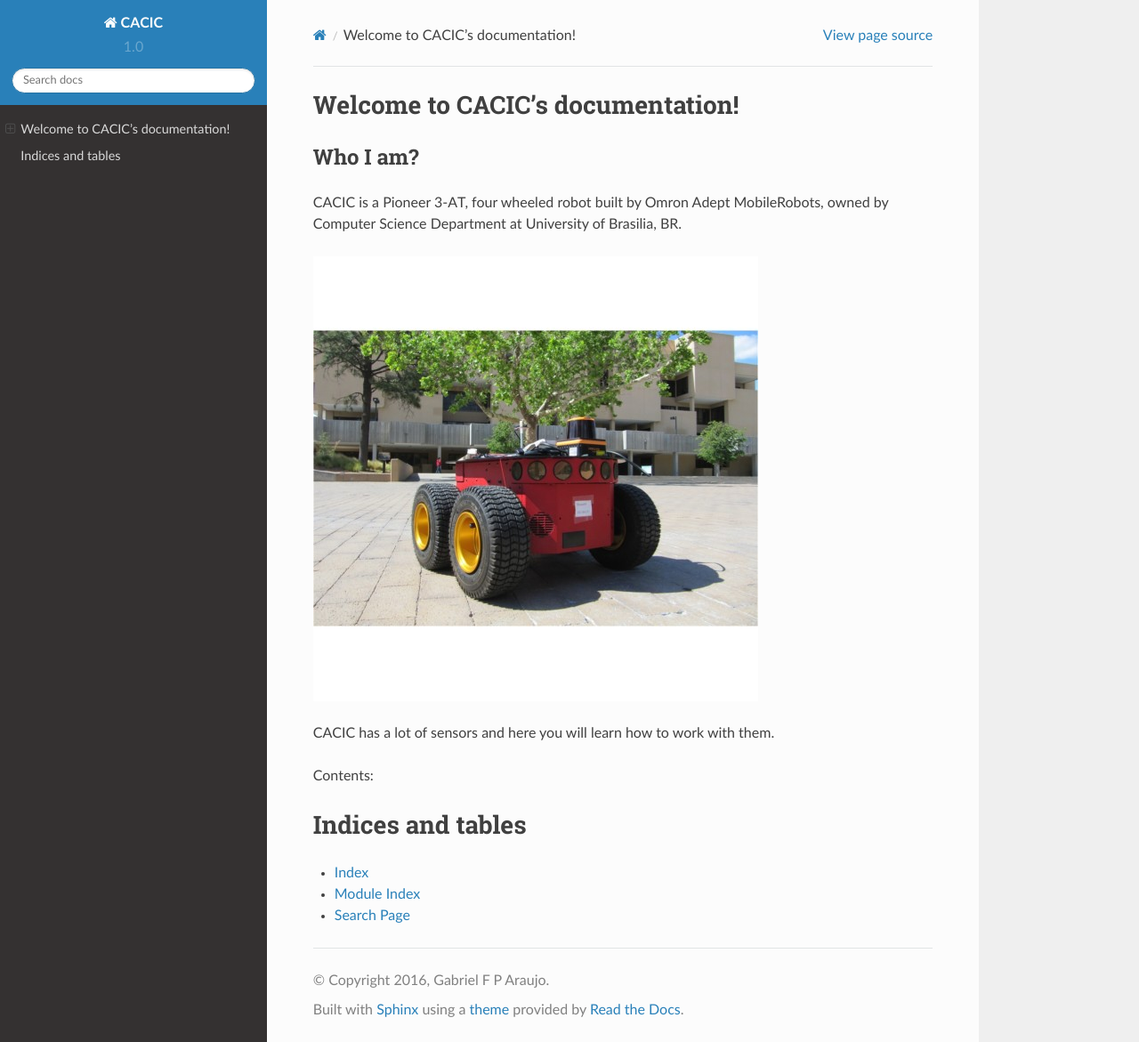
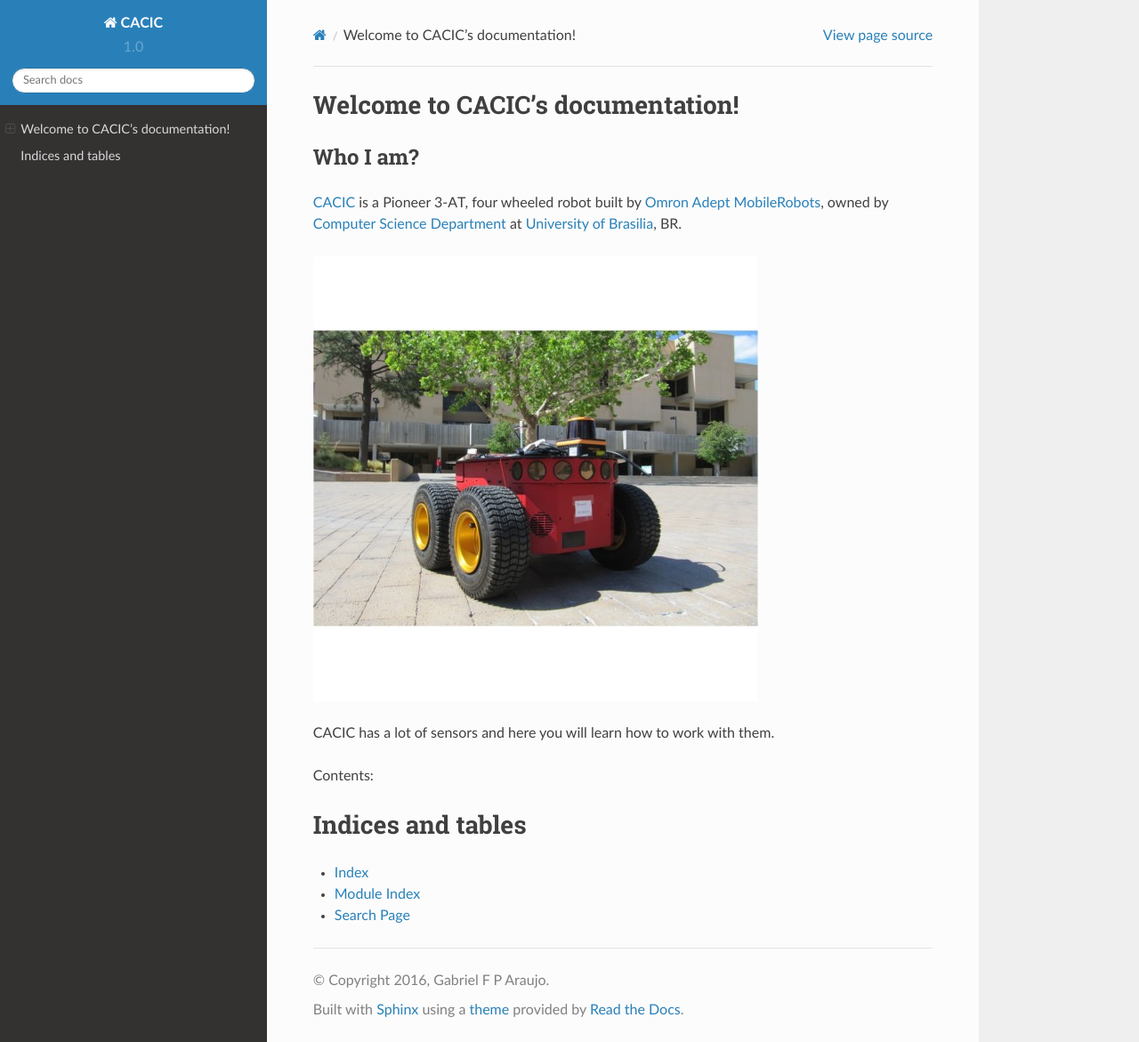
Before and after one commit to Gastd/cacic, a Sphinx documentation site: the page built from docs/source/index.rst, in a window 1280 px wide and 1171 px high. Shown: the whole window at 89% size. Built offline with Sphinx 7.4.7 and the Read the Docs theme 2.0.0, drawn with Linux system fonts in a browser that asks for light colours; some of the changed lines change nothing that is shown.

Commit message:
Add some hiperlinks

```diff
--- a/docs/source/index.rst
+++ b/docs/source/index.rst
@@ -11,7 +11,13 @@ Welcome to CACIC's documentation!
 Who I am?
 ---------
 
-CACIC is a Pioneer 3-AT, four wheeled robot built by Omron Adept MobileRobots, owned by Computer Science Department at University of Brasilia, BR.
+CACIC_ is a Pioneer 3-AT, four wheeled robot built by `Omron Adept MobileRobots`_, owned by `Computer Science Department`_ at `University of Brasilia`_, BR.
+
+.. _Omron Adept MobileRobots: http://www.mobilerobots.com/Mobile_Robots.aspx
+.. _Computer Science Department: http://www.cic.unb.br/
+.. _University of Brasilia: http://www.alunoestrangeiro.unb.br/en/
+.. _CACIC: https://github.com/Gastd/cacic
+
 
 .. image:: /img/p3at.jpg
 
```
